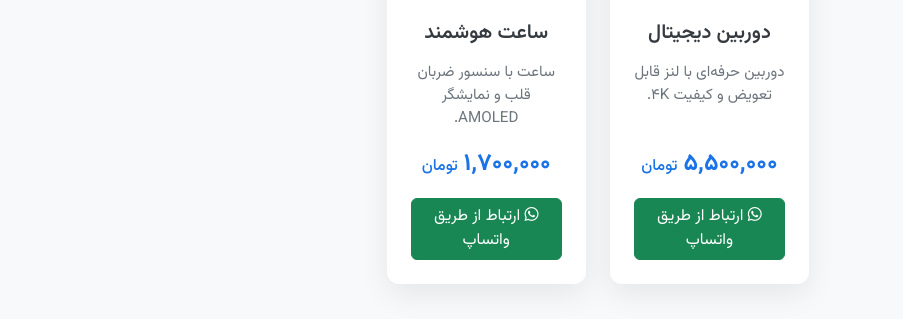
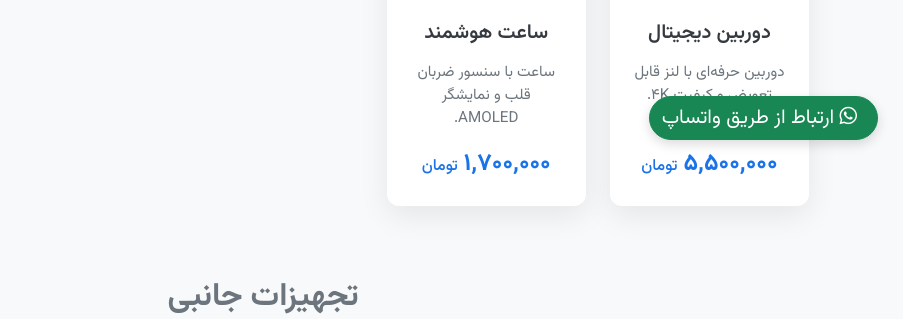
Before and after one commit to soheil-vd/cigar, a plain HTML site: page index.html in a window 1280 px wide. Shown: the part 635-954 px from the top of the page, without its empty margins (377-1280 px from the left). Drawn offline with nearby package versions, Linux system fonts and the light colour scheme.

Commit message:
Update index.html

```diff
--- a/index.html
+++ b/index.html
@@ -53,6 +53,8 @@
             border-radius: 12px;
             background-color: white;
             overflow: hidden;
+            display: flex;
+            flex-direction: column;
         }
 
         .product-card:hover {
@@ -74,6 +76,7 @@
             align-items: center;
             text-align: center;
             padding: 1.5rem;
+            flex-grow: 1;
         }
 
         .card-title {
@@ -101,6 +104,21 @@
             font-weight: 500;
             color: var(--price-color);
         }
+
+        .whatsapp-float-btn {
+            position: fixed;
+            bottom: 25px;
+            right: 25px;
+            z-index: 1000;
+            font-size: 20px;
+            box-shadow: 0 4px 12px rgba(0,0,0,0.15);
+            transition: transform 0.2s ease-in-out;
+            border-radius: 50px;
+        }
+
+        .whatsapp-float-btn:hover {
+            transform: scale(1.05);
+        }
     </style>
 </head>
 <body>
@@ -109,8 +127,14 @@
     <h1 class="text-center main-title">لیست قیمت - ویژه همکاران</h1>
     <p class="text-center text-muted">آخرین به‌روزرسانی: <span id="last-updated"></span></p>
     <div id="product-list" class="row g-4">
-        </div>
+        <!-- Products will be dynamically loaded here -->
+    </div>
 </div>
+
+<!-- Floating WhatsApp Button -->
+<a href="https://wa.me/989123456789" class="btn btn-success whatsapp-float-btn" target="_blank">
+    <i class="fab fa-whatsapp me-2"></i> ارتباط از طریق واتساپ
+</a>
 
 <script>
     fetch('./products.json')
@@ -158,9 +182,6 @@
                                             <span>${product.price}</span>
                                             <span class="price-currency">تومان</span>
                                         </div>
-                                        <a href="${product.whatsapp_link}" class="btn btn-success mt-3" target="_blank">
-                                            <i class="fab fa-whatsapp"></i> ارتباط از طریق واتساپ
-                                        </a>
                                     </div>
                                 </div>
                             `;
```
